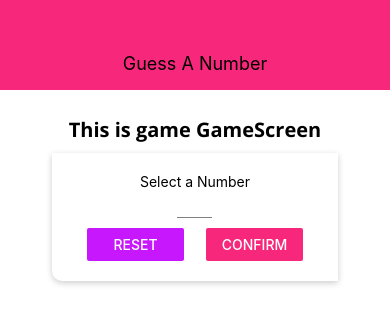
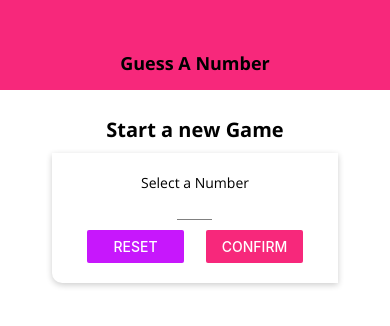
Before and after one commit to yeged/ReactNative-GuessNumberApp, a React Native app: screen / in a window 390 px wide. Shown: the top 326 px of the page. Built offline with nearby package versions, Linux system fonts and the light colour scheme.

Commit message:
Font Components

```diff
--- a/App.js
+++ b/App.js
@@ -6,6 +6,7 @@
 import GameOver from "./screens/GameOver";
 import * as Fonts from "expo-font"
 import { AppLoading } from "expo"
+
 
 function fetchFonts(){
   return(
--- /dev/null
+++ b/components/BodyText.jsx
@@ -0,0 +1,17 @@
+import React from "react";
+import {Text, StyleSheet} from "react-native";
+
+function BodyText(props){
+    return(
+        <Text style={{...styles.body, ...props.style}} >{props.children}</Text>
+    )
+}
+
+const styles = StyleSheet.create({
+    body:{
+        fontFamily: "open-sans",
+
+    }
+})
+
+export default BodyText;
--- a/components/Header.jsx
+++ b/components/Header.jsx
@@ -1,12 +1,15 @@
 import React from "react";
 import { View, Text, StyleSheet } from "react-native";
+import BodyText from "../components/BodyText";
+import TitleText from "../components/TitleText"
+
 
 import Colors from "../constants/Colors"
 
 function Header(props) {
     return (
         <View style={styles.header}>
-            <Text style={styles.headerTitle}>{props.title}</Text>
+            <TitleText style={styles.headerTitle}>{props.title}</TitleText>
         </View>
     )
 }
@@ -21,8 +24,7 @@
         paddingTop: 36
     },
     headerTitle: {
-        fontSize:18,
-        color: "black"
+        color: "black",
     }
 
 })
--- /dev/null
+++ b/components/TitleText.jsx
@@ -0,0 +1,17 @@
+import React from "react";
+import {Text, StyleSheet} from "react-native";
+
+function TitleText(props){
+    return(
+        <Text style={{...styles.title, ...props.style}} >{props.children}</Text>
+    )
+}
+
+const styles = StyleSheet.create({
+    title:{
+        fontFamily: "open-sans-bold",
+        fontSize:18
+    }
+})
+
+export default TitleText;
--- a/package.json
+++ b/package.json
@@ -12,7 +12,8 @@
     "react": "~16.9.0",
     "react-dom": "~16.9.0",
     "react-native": "https://github.com/expo/react-native/archive/sdk-36.0.0.tar.gz",
-    "react-native-web": "~0.11.7"
+    "react-native-web": "~0.11.7",
+    "expo-font": "~8.0.0"
   },
   "devDependencies": {
     "babel-preset-expo": "~8.0.0",
--- a/screens/GameScreen.jsx
+++ b/screens/GameScreen.jsx
@@ -5,6 +5,8 @@
 import Colors from "../constants/Colors"
 import Input from "../components/Input"
 import NumberContain from "../components/NumberContain"
+import BodyText from "../components/BodyText";
+import TitleText from "../components/TitleText"
 
 const GameScreen = (props) => {
 
@@ -38,7 +40,7 @@
     if (confirm) {
 
         confirmOutput = (<Card style={styles.confirmStyle}>
-            <Text>You Selected</Text>
+            <BodyText>You Selected</BodyText>
             <NumberContain>{selectedNumber}</NumberContain>
             <View>
                 <Button title="Start Game" onPress={() => props.onStart(selectedNumber)} />
@@ -49,9 +51,9 @@
     return (
         <TouchableWithoutFeedback onPress={() => Keyboard.dismiss()}>
             <View style={styles.screen}>
-                <Text style={styles.title}>This is game GameScreen</Text>
+                <TitleText style={styles.title}>Start a new Game</TitleText>
                 <Card style={styles.inputContainer}>
-                    <Text>Select a Number</Text>
+                    <BodyText>Select a Number</BodyText>
                     <Input
                         blurOnSubmit
                         keyboardType="number-pad"
@@ -86,8 +88,7 @@
     },
     title: {
         fontSize: 20,
-        marginVertical: 10,
-        fontFamily: "open-sans-bold"
+        marginVertical: 10
     },
     inputContainer: {
         width: 300,
--- a/screens/GameScreen2.jsx
+++ b/screens/GameScreen2.jsx
@@ -3,6 +3,8 @@
 import GameScreen from "./GameScreen";
 import NumberContain from "../components/NumberContain";
 import Card from "../components/Card";
+import BodyText from "../components/BodyText";
+import TitleText from "../components/TitleText"
 
 function generateRandomBetween(min, max, exclude) {
     min = Math.ceil(min);
@@ -49,7 +51,7 @@
 
     return (
         <View style={styles.screen}>
-            <Text>Opponent's Guess</Text>
+            <TitleText>Opponent's Guess</TitleText>
             <NumberContain>{currentGuess}</NumberContain>
             <Card style={styles.buttonContainer}>
                 <Button title="LOWER" onPress={() => nextGuessHandler("lower")} />
```
